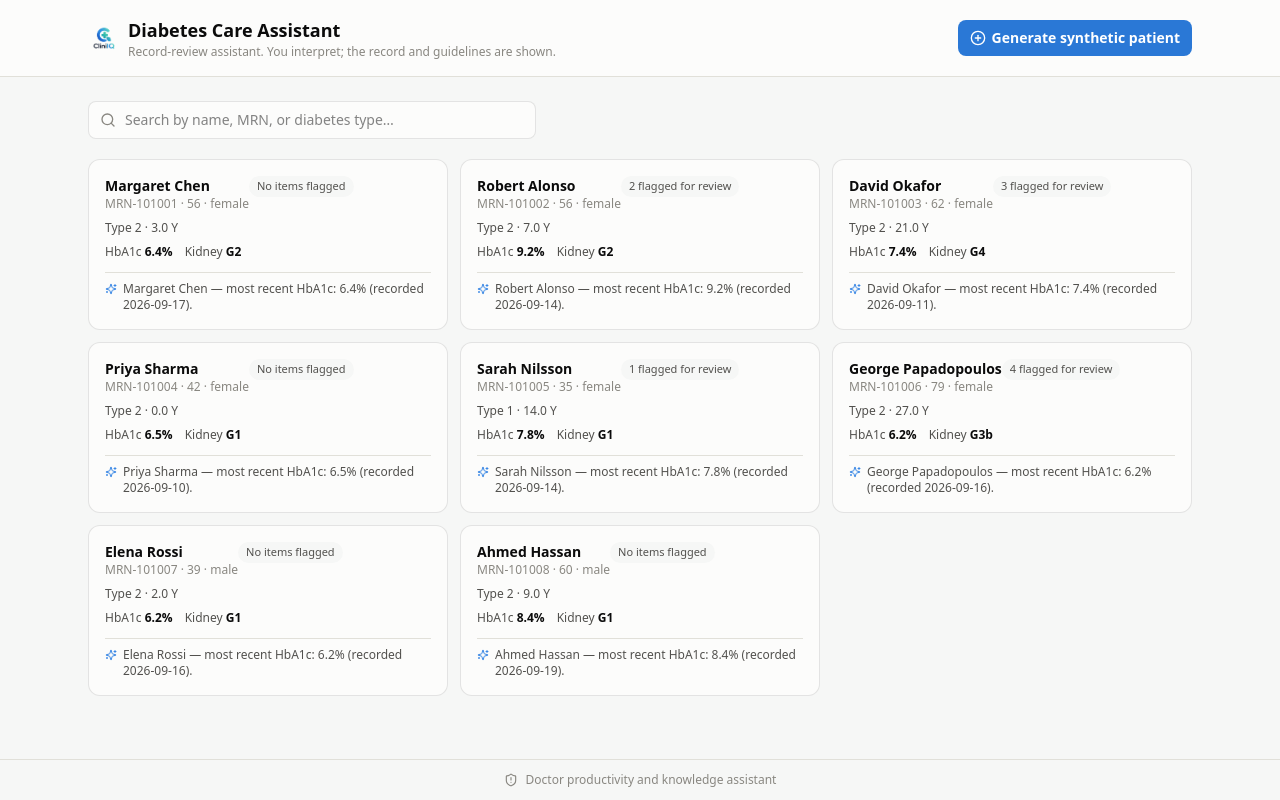
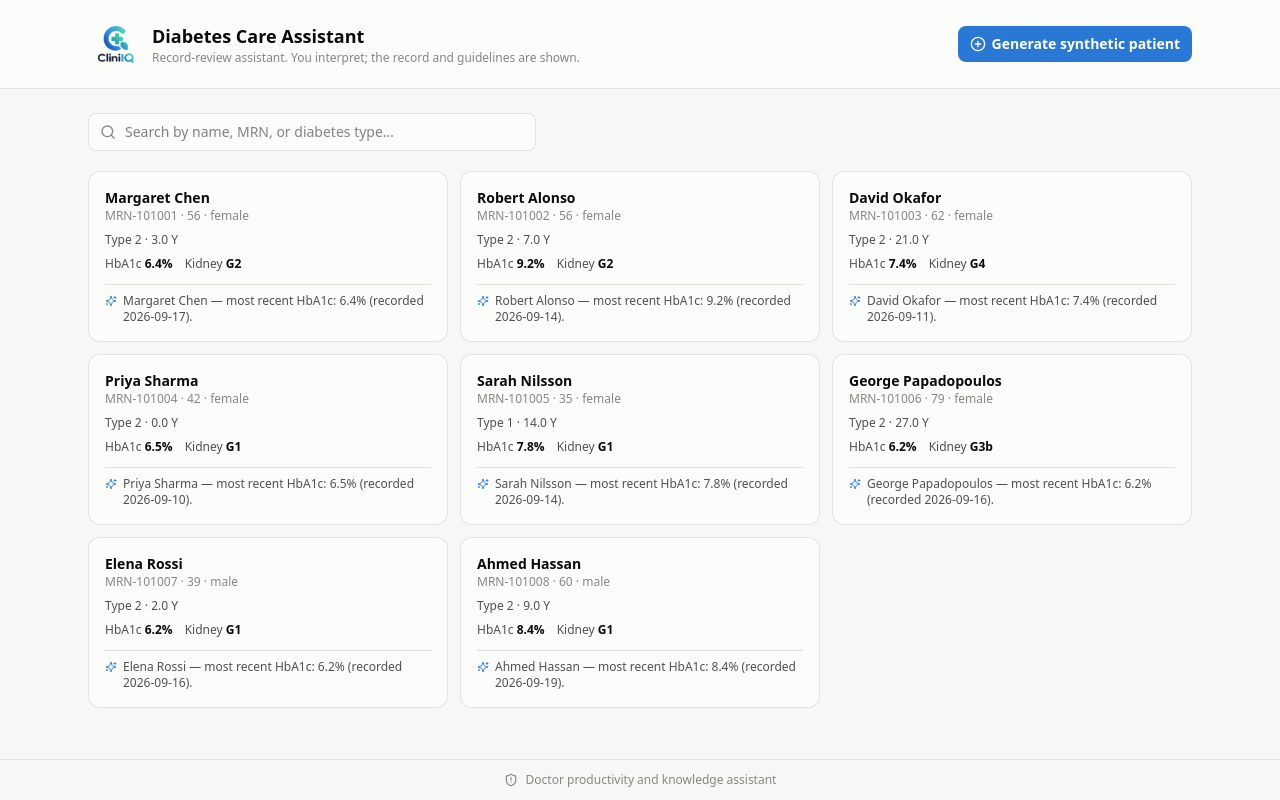
Before and after one commit to apurbaxx/diabates-care-assistant, a Next.js app: page / in a window 1280 px wide. Built offline with nearby package versions, Linux system fonts and the light colour scheme.

Commit message:
better logo positions and minor ui changes

```diff
--- a/components/patient/PatientSelection.tsx
+++ b/components/patient/PatientSelection.tsx
@@ -48,7 +48,7 @@ export function PatientSelection() {
         <div className="mx-auto flex max-w-6xl items-center justify-between px-6 py-4">
           <div className="flex items-center gap-2">
             {/* eslint-disable-next-line @next/next/no-img-element */}
-            <img src="/logo.png" alt="" className="h-8 w-8 shrink-0 rounded-lg object-contain" />
+            <img src="/logo.png" alt="" className="h-14 w-14 shrink-0 rounded-lg object-contain" />
             <div>
               <h1 className="text-lg font-semibold text-ink">Diabetes Care Assistant</h1>
               <p className="text-xs text-muted">Record-review assistant. You interpret; the record and guidelines are shown.</p>
@@ -95,9 +95,6 @@ export function PatientSelection() {
                         {patient.mrn} · {ageAt(patient.dob, new Date().toISOString().slice(0, 10))} · {patient.sex}
                       </div>
                     </div>
-                    <span className="rounded-full bg-page px-2 py-0.5 text-[11px] font-medium text-ink-secondary">
-                      {flaggedCount > 0 ? `${flaggedCount} flagged for review` : "No items flagged"}
-                    </span>
                   </div>
 
                   <div className="text-xs capitalize text-ink-secondary">
--- a/lib/clinical/summary.ts
+++ b/lib/clinical/summary.ts
@@ -127,7 +127,7 @@ export function buildSummary(
   paragraphs.push(
     flaggedCount > 0
       ? `${flaggedCount} item${flaggedCount === 1 ? "" : "s"} flagged for review — see the Trends, Medications, and Safety sections below.`
-      : "No items are currently flagged for review in this record.",
+      : "",
   );
 
   return { headline, paragraphs, evidence, guidelines: guidelineRefs };
```
